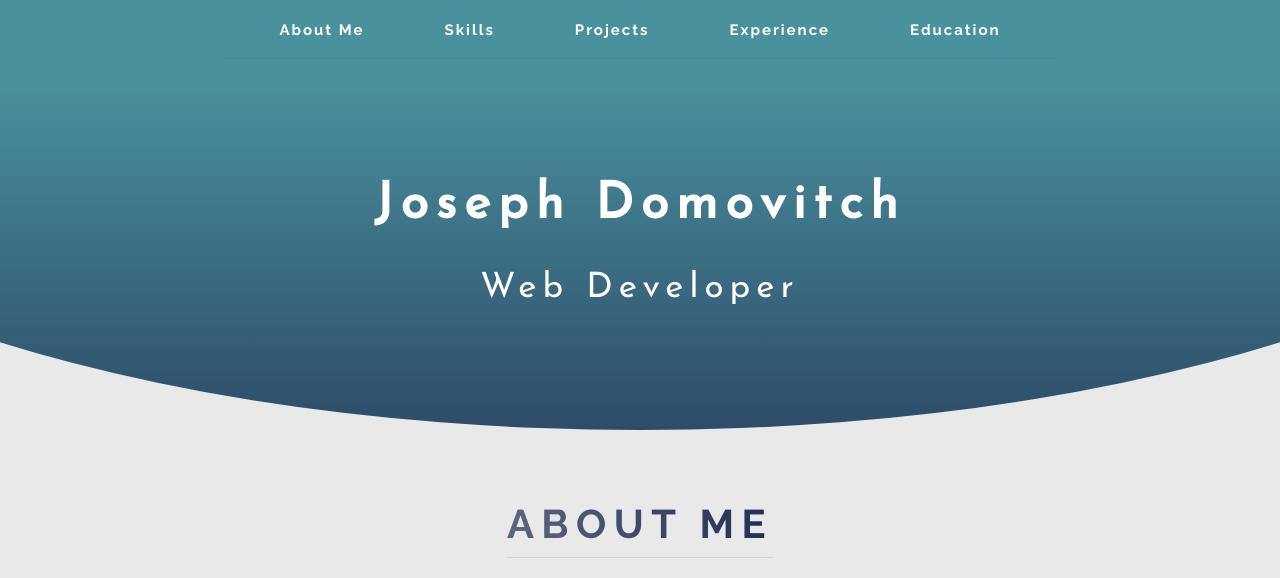
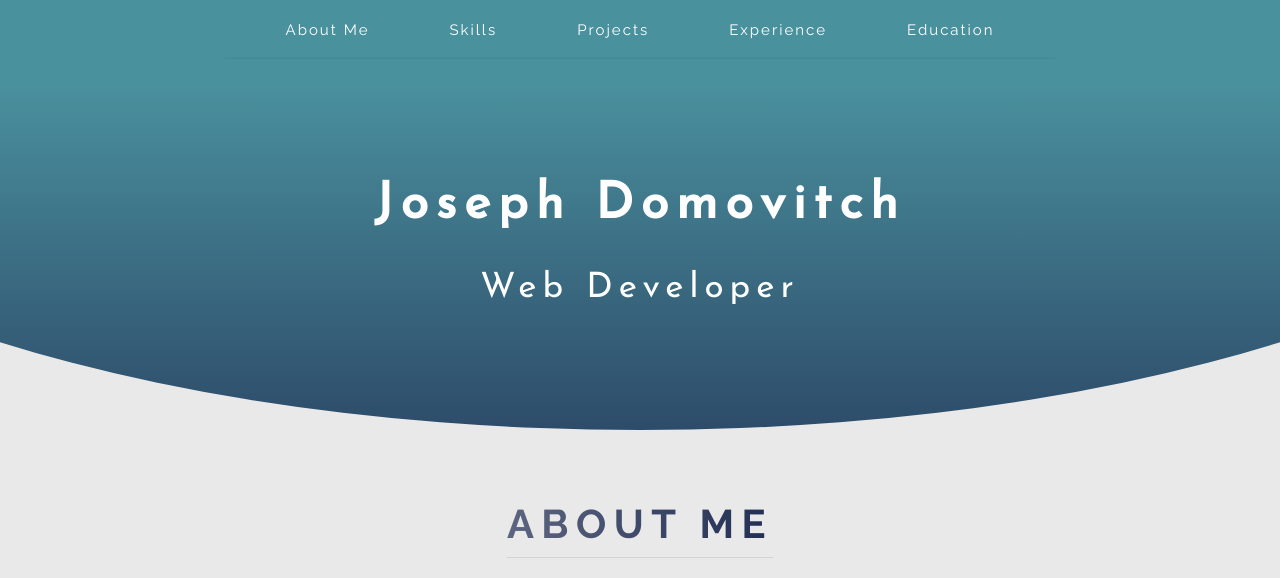
Before and after one commit to jdomo/jd-portfolio, a React (Create React App) app: page / in a window 1280 px wide. Shown: the top 578 px of the page. Built offline with nearby package versions, Linux system fonts and the light colour scheme.

Commit message:
change navbar link font weight

```diff
--- a/src/css/style.css
+++ b/src/css/style.css
@@ -97,7 +97,7 @@ header {
   .navbar__item {
     display: inline-block;
     font-size: 1.5rem;
-    font-weight: 700;
+    font-weight: 400;
     padding: 0 3rem;
     border-radius: 3px; }
   .navbar__link, .navbar__link:link, .navbar__link:visited {
@@ -109,12 +109,11 @@ header {
     border: none; }
   .navbar__link:hover, .navbar__link:active {
     border-top: 4px solid #bed3c3;
-    font-weight: 700;
     border-radius: 3px; }
   .navbar__link:focus {
     border-top: 4px solid #bed3c3;
-    font-weight: 700;
-    border-radius: 3px; }
+    border-radius: 3px;
+    background-color: rgba(33, 46, 83, 0.2); }
 
 .section-about {
   height: 60rem;
--- a/src/sass/base/_typography.scss
+++ b/src/sass/base/_typography.scss
@@ -34,9 +34,6 @@ header {
   padding-bottom: 1rem;
   border-bottom: 1px solid rgba($color-grey-dark, .2);
 
-
-  // color: rgba($color-blue-dark, .85);
-
   //text color gradient
   display: inline-block;      //background/gradient ends where text ends
   background-image: linear-gradient(to right, rgba($color-blue-dark, .7), $color-blue-dark);
--- a/src/sass/layout/_navbar.scss
+++ b/src/sass/layout/_navbar.scss
@@ -25,7 +25,7 @@
   &__item {
     display: inline-block;
     font-size: 1.5rem;
-    font-weight: 700;
+    font-weight: 400;
     padding: 0 3rem;
     border-radius: 3px;
   }
@@ -45,15 +45,12 @@
     &:hover,
     &:active {
       border-top: 4px solid $color-tertiary-light;
-      font-weight: 700;
       border-radius: $border-radius-sml;
-      // background-color: rgba($color-blue-light, 0.9);
     }
     &:focus {
       border-top: 4px solid $color-tertiary-light;
-      font-weight: 700;
       border-radius: $border-radius-sml;
-      // background-color: rgba($color-blue-dark, 0.2);
+      background-color: rgba($color-blue-dark, 0.2);
     }
 
   }
```
